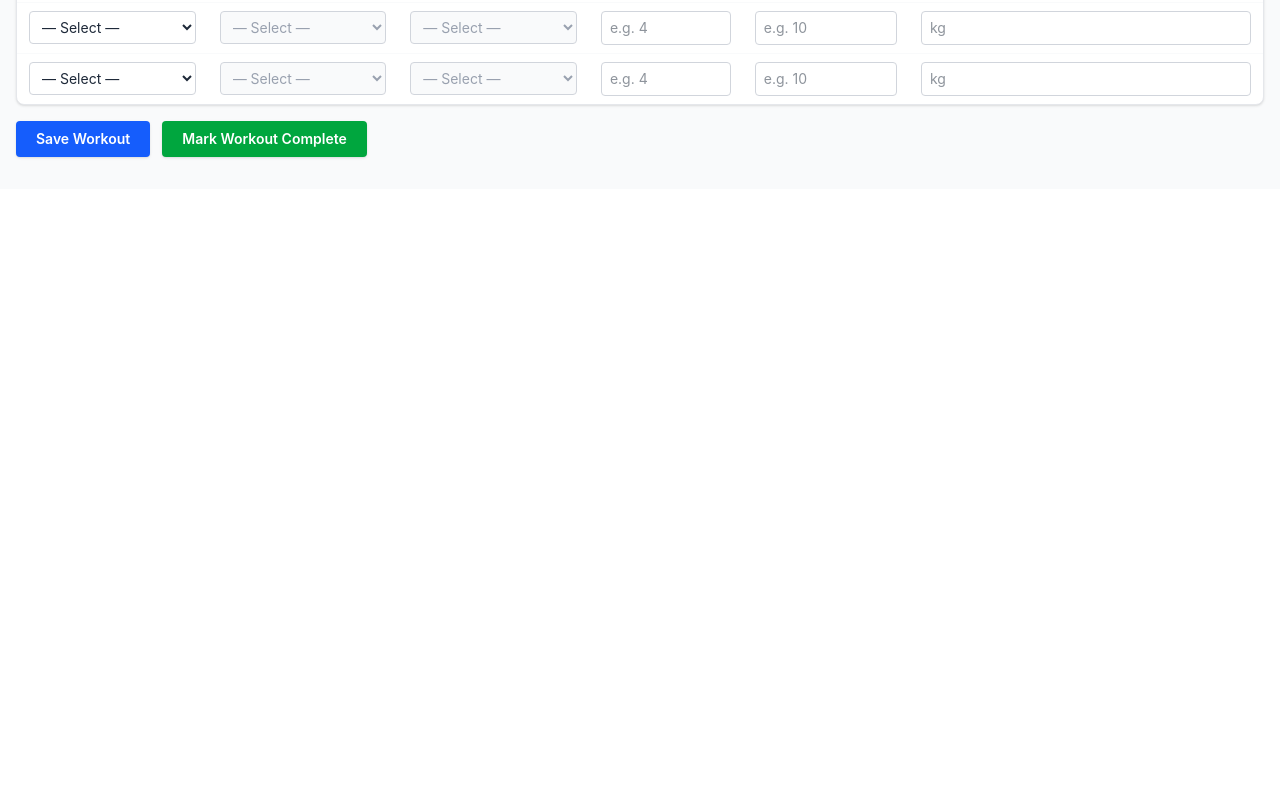
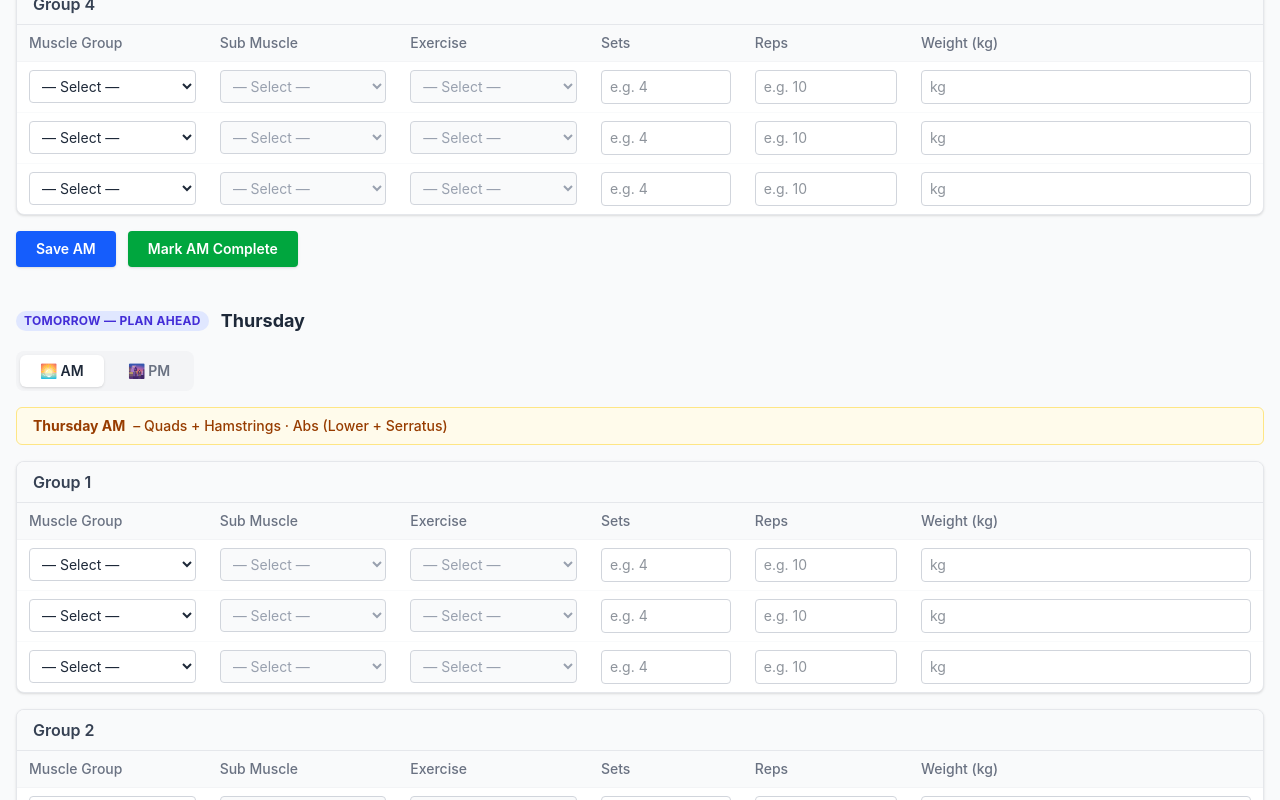
Before and after one commit to PerspicaciousGuy/GymPlanner, a React (Vite) app: page / in a window 1280 px wide. Shown: the part 1100-1900 px from the top of the page. Before the commit the page ends 1289 px from the top, so only its background shows below. Built offline with nearby package versions, Linux system fonts and the light colour scheme.

Commit message:
Add AM/PM sessions per day with locked titles and tomorrow plan-ahead card

```diff
--- a/src/components/WorkoutSection.jsx
+++ b/src/components/WorkoutSection.jsx
@@ -1,93 +1,152 @@
 import { useState } from 'react';
 import ExerciseGroup from './ExerciseGroup';
-import { saveDayWorkout, markDayComplete } from '../utils/storage';
+import { saveDayWorkout, markDayComplete, isDayComplete, ensureAmPm } from '../utils/storage';
+import { AM_TITLES, PM_TITLES } from '../data/ampmTitles';
 
 /**
- * WorkoutSection — renders one full day workout (4 groups x 3 rows).
+ * WorkoutSection — renders one full day with AM / PM tab sessions.
  * Props:
- *   day         – e.g. "Monday"
- *   muscleGroup – e.g. "Chest" (from the schedule)
- *   isMissed    – boolean, shows a red "Missed" badge when true
- *   initialData – { groups: [...] } loaded from storage
+ *   day         – e.g. "Wednesday"
+ *   muscleGroup – from the weekly schedule (shown in header)
+ *   isMissed    – boolean, shows red "Missed" badge
+ *   isTomorrow  – boolean, shows indigo "Tomorrow" badge
+ *   initialData – { am: { groups }, pm: { groups } } from storage
  */
-export default function WorkoutSection({ day, muscleGroup, isMissed, initialData }) {
-  const [dayData, setDayData] = useState(initialData);
+export default function WorkoutSection({ day, muscleGroup, isMissed, isTomorrow, initialData }) {
+  const [dayData, setDayData]   = useState(() => ensureAmPm(initialData));
+  const [activeTab, setActiveTab] = useState('am');
   const [saveFlash, setSaveFlash] = useState(false);
-  const [completed, setCompleted] = useState(false);
+  const [amDone, setAmDone]     = useState(() => isDayComplete(day, 'am'));
+  const [pmDone, setPmDone]     = useState(() => isDayComplete(day, 'pm'));
 
+  // ── Group change within the active session ────────────────────
   const handleGroupChange = (groupIdx, updatedGroup) => {
-    const updatedGroups = dayData.groups.map((g, i) => (i === groupIdx ? updatedGroup : g));
-    setDayData({ ...dayData, groups: updatedGroups });
+    setDayData((prev) => {
+      const session = { ...prev[activeTab] };
+      session.groups = session.groups.map((g, i) => (i === groupIdx ? updatedGroup : g));
+      return { ...prev, [activeTab]: session };
+    });
   };
 
+  // ── Save active session ───────────────────────────────────────
   const handleSave = () => {
     saveDayWorkout(day, dayData);
     setSaveFlash(true);
     setTimeout(() => setSaveFlash(false), 2000);
   };
 
+  // ── Mark active session complete ──────────────────────────────
   const handleComplete = () => {
     saveDayWorkout(day, dayData);
-    markDayComplete(day);
-    setCompleted(true);
+    markDayComplete(day, activeTab);
+    if (activeTab === 'am') setAmDone(true);
+    else setPmDone(true);
   };
 
-  if (completed) {
-    return (
-      <div className="bg-green-50 border border-green-200 rounded-lg px-6 py-4 flex items-center gap-3">
-        <span className="text-green-600 text-xl">✓</span>
-        <span className="text-green-800 font-semibold">{day} workout marked as complete!</span>
-      </div>
-    );
-  }
-
-  return (
-    <section className="flex flex-col gap-4">
-      {/* Header */}
-      <div className="flex items-center gap-3 flex-wrap">
-        {isMissed ? (
+  // ── Badge ─────────────────────────────────────────────────────
+  const badge = isMissed ? (
     <span className="bg-red-100 text-red-700 text-xs font-bold px-2 py-0.5 rounded-full uppercase tracking-wide">
       Missed Workout
+    </span>
+  ) : isTomorrow ? (
+    <span className="bg-indigo-100 text-indigo-700 text-xs font-bold px-2 py-0.5 rounded-full uppercase tracking-wide">
+      Tomorrow — Plan Ahead
     </span>
   ) : (
     <span className="bg-blue-100 text-blue-700 text-xs font-bold px-2 py-0.5 rounded-full uppercase tracking-wide">
       Today's Workout
     </span>
-        )}
+  );
+
+  const amTitle = AM_TITLES[day] || '';
+  const pmTitle = PM_TITLES[day] || '';
+  const sessionTitle = activeTab === 'am' ? amTitle : pmTitle;
+  const sessionGroups = dayData[activeTab]?.groups ?? [];
+  const sessionDone   = activeTab === 'am' ? amDone : pmDone;
+
+  return (
+    <section className="flex flex-col gap-4">
+      {/* ── Day header ────────────────────────────────────────── */}
+      <div className="flex items-center gap-3 flex-wrap">
+        {badge}
         <h2 className="text-lg font-bold text-gray-800">
           {day}
           {muscleGroup ? (
             <span className="text-gray-400 font-normal ml-2">— {muscleGroup}</span>
-          ) : (
-            <span className="text-gray-400 font-normal ml-2">— No muscle group scheduled</span>
-          )}
+          ) : null}
         </h2>
       </div>
 
-      {/* Groups */}
-      {dayData.groups.map((group, idx) => (
+      {/* ── AM / PM tab switcher ──────────────────────────────── */}
+      <div className="flex gap-1 bg-gray-100 rounded-lg p-1 w-fit">
+        {['am', 'pm'].map((tab) => {
+          const done = tab === 'am' ? amDone : pmDone;
+          const isActive = activeTab === tab;
+          return (
+            <button
+              key={tab}
+              onClick={() => setActiveTab(tab)}
+              className={`flex items-center gap-1.5 px-5 py-1.5 rounded-md text-sm font-semibold transition-colors ${
+                isActive
+                  ? 'bg-white shadow text-gray-800'
+                  : 'text-gray-500 hover:text-gray-700'
+              }`}
+            >
+              {tab === 'am' ? '🌅' : '🌆'} {tab.toUpperCase()}
+              {done && (
+                <span className="ml-1 bg-green-100 text-green-700 text-xs font-bold px-1.5 py-0.5 rounded-full">✓</span>
+              )}
+            </button>
+          );
+        })}
+      </div>
+
+      {/* ── Session title (locked) ────────────────────────────── */}
+      <div className={`rounded-md px-4 py-2 text-sm font-medium border ${
+        activeTab === 'am'
+          ? 'bg-amber-50 border-amber-200 text-amber-800'
+          : 'bg-slate-50 border-slate-200 text-slate-700'
+      }`}>
+        <span className="font-bold">{day} {activeTab.toUpperCase()}</span>
+        {sessionTitle ? <span className="ml-2">– {sessionTitle}</span> : null}
+      </div>
+
+      {/* ── Session complete banner ───────────────────────────── */}
+      {sessionDone && (
+        <div className="bg-green-50 border border-green-200 rounded-lg px-5 py-3 flex items-center gap-3">
+          <span className="text-green-600 text-lg">✓</span>
+          <span className="text-green-800 font-semibold text-sm">
+            {day} {activeTab.toUpperCase()} session marked as complete!
+          </span>
+        </div>
+      )}
+
+      {/* ── Exercise groups ───────────────────────────────────── */}
+      {sessionGroups.map((group, idx) => (
         <ExerciseGroup
-          key={idx}
+          key={`${activeTab}-${idx}`}
           groupIndex={idx}
           group={group}
           onChange={(updated) => handleGroupChange(idx, updated)}
         />
       ))}
 
-      {/* Actions */}
+      {/* ── Actions ──────────────────────────────────────────── */}
       <div className="flex items-center gap-3 flex-wrap">
         <button
           onClick={handleSave}
           className="bg-blue-600 hover:bg-blue-700 text-white font-semibold px-5 py-2 rounded transition-colors shadow-sm text-sm"
         >
-          Save Workout
+          Save {activeTab.toUpperCase()}
         </button>
+        {!sessionDone && (
           <button
             onClick={handleComplete}
             className="bg-green-600 hover:bg-green-700 text-white font-semibold px-5 py-2 rounded transition-colors shadow-sm text-sm"
           >
-          Mark Workout Complete
+            Mark {activeTab.toUpperCase()} Complete
           </button>
+        )}
         {saveFlash && (
           <span className="text-green-600 font-medium text-sm">✓ Saved!</span>
         )}
--- /dev/null
+++ b/src/data/ampmTitles.js
@@ -0,0 +1,21 @@
+// Fixed AM/PM workout titles per weekday — read-only, locked by the training plan
+
+export const AM_TITLES = {
+  Monday:    'Glutes + Calves · Abs (Lower + Obliques)',
+  Tuesday:   'Quads + Hamstrings · Abs (Lower + Upper)',
+  Wednesday: 'OFF (Core Reset)',
+  Thursday:  'Quads + Hamstrings · Abs (Lower + Serratus)',
+  Friday:    'Glutes · Abs (Obliques + Serratus)',
+  Saturday:  'Calves + Tibialis · Abs (Upper)',
+  Sunday:    'REST',
+};
+
+export const PM_TITLES = {
+  Monday:    'Chest + Biceps',
+  Tuesday:   'Back + Triceps',
+  Wednesday: 'OFF',
+  Thursday:  'Shoulders + Chest',
+  Friday:    'Back + Biceps',
+  Saturday:  'Shoulders + Triceps',
+  Sunday:    'OFF',
+};
--- a/src/pages/WorkoutSchedulerPage.jsx
+++ b/src/pages/WorkoutSchedulerPage.jsx
@@ -1,6 +1,6 @@
 import { useMemo } from 'react';
 import WorkoutSection from '../components/WorkoutSection';
-import { loadSchedule, loadWorkouts, isDayComplete, defaultDayWorkout } from '../utils/storage';
+import { loadSchedule, loadWorkouts, isDayComplete, defaultDayWorkout, ensureAmPm } from '../utils/storage';
 import { DAYS } from '../data/exerciseDatabase';
 
 function getDayName(date) {
@@ -13,23 +13,31 @@ function getYesterday() {
   return getDayName(d);
 }
 
+function getTomorrow() {
+  const d = new Date();
+  d.setDate(d.getDate() + 1);
+  return getDayName(d);
+}
+
 export default function WorkoutSchedulerPage() {
   const today     = getDayName(new Date());
   const yesterday = getYesterday();
+  const tomorrow  = getTomorrow();
 
   const schedule  = loadSchedule();
   const workouts  = loadWorkouts();
 
-  // Determine if yesterday was missed (scheduled, not completed, not Rest)
+  // Yesterday is missed if it was scheduled (non-Rest) and neither session is done
   const yesterdayMuscle = schedule[yesterday] || '';
   const yesterdayMissed =
     yesterdayMuscle &&
     yesterdayMuscle !== 'Rest' &&
-    !isDayComplete(yesterday);
+    !isDayComplete(yesterday, 'am') &&
+    !isDayComplete(yesterday, 'pm');
 
-  const todayMuscle = schedule[today] || '';
+  const todayMuscle    = schedule[today]    || '';
+  const tomorrowMuscle = schedule[tomorrow] || '';
 
-  // Pre-load stored data or fall back to defaults
   const sections = useMemo(() => {
     const list = [];
     if (yesterdayMissed) {
@@ -37,14 +45,23 @@ export default function WorkoutSchedulerPage() {
         day: yesterday,
         muscleGroup: yesterdayMuscle,
         isMissed: true,
-        data: workouts[yesterday] || defaultDayWorkout(),
+        isTomorrow: false,
+        data: ensureAmPm(workouts[yesterday]),
       });
     }
     list.push({
       day: today,
       muscleGroup: todayMuscle,
       isMissed: false,
-      data: workouts[today] || defaultDayWorkout(),
+      isTomorrow: false,
+      data: ensureAmPm(workouts[today]),
+    });
+    list.push({
+      day: tomorrow,
+      muscleGroup: tomorrowMuscle,
+      isMissed: false,
+      isTomorrow: true,
+      data: ensureAmPm(workouts[tomorrow]),
     });
     return list;
     // eslint-disable-next-line react-hooks/exhaustive-deps
@@ -59,18 +76,13 @@ export default function WorkoutSchedulerPage() {
         </p>
       </div>
 
-      {sections.length === 0 && (
-        <div className="bg-gray-100 rounded-lg px-6 py-8 text-center text-gray-500">
-          No workout scheduled for today. Set up your weekly schedule to get started.
-        </div>
-      )}
-
       {sections.map((s) => (
         <WorkoutSection
           key={s.day}
           day={s.day}
           muscleGroup={s.muscleGroup}
           isMissed={s.isMissed}
+          isTomorrow={s.isTomorrow}
           initialData={s.data}
         />
       ))}
--- a/src/utils/storage.js
+++ b/src/utils/storage.js
@@ -30,8 +30,23 @@ export function defaultGroup() {
   return { rows: [defaultRow(), defaultRow(), defaultRow()] };
 }
 
+export function defaultSession() {
+  return { groups: [defaultGroup(), defaultGroup(), defaultGroup(), defaultGroup()] };
+}
+
+// Each day now stores two independent sessions: am and pm
 export function defaultDayWorkout() {
-  return { groups: [defaultGroup(), defaultGroup(), defaultGroup(), defaultGroup()] };
+  return { am: defaultSession(), pm: defaultSession() };
+}
+
+// Migrate old single-session format to new am/pm format
+export function ensureAmPm(dayData) {
+  if (!dayData) return defaultDayWorkout();
+  if (dayData.am && dayData.pm) return dayData;
+  // Old format had a top-level `groups` array — migrate to am
+  const migrated = defaultDayWorkout();
+  if (dayData.groups) migrated.am.groups = dayData.groups;
+  return migrated;
 }
 
 // ─── Workouts (keyed by day name) ─────────────────────────────
@@ -50,12 +65,13 @@ export function loadCompletion() {
   return safeLoad(COMPLETION_KEY, {});
 }
 
-export function markDayComplete(day) {
+// session: 'am' | 'pm'
+export function markDayComplete(day, session = 'am') {
   const all = loadCompletion();
-  all[day] = true;
+  all[`${day}_${session}`] = true;
   localStorage.setItem(COMPLETION_KEY, JSON.stringify(all));
 }
 
-export function isDayComplete(day) {
-  return loadCompletion()[day] === true;
+export function isDayComplete(day, session = 'am') {
+  return loadCompletion()[`${day}_${session}`] === true;
 }
```
Lines whose indentation alone changed are shown as unchanged.
